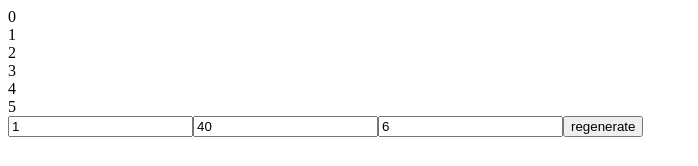
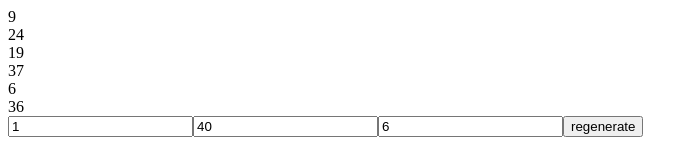
Before and after one commit to merchant-prince/008-pwa-random-numbers-generator, a Vue app: page / in a window 1280 px wide. Shown: the top 166 px of the page, without its empty margins (0-698 px from the left). Built offline with nearby package versions, Linux system fonts and the light colour scheme.

Commit message:
tdd: can change random numbers' range

```diff
--- a/src/App.vue
+++ b/src/App.vue
@@ -1,24 +1,50 @@
 <script setup lang="ts">
-import { ref } from "vue";
+import { computed, ref } from "vue";
 
 const numberCount = ref(6);
+
+const minimumNumber = ref(1);
+const maximumNumber = ref(40);
+
+const generateRandomNumberBetween = (minimum: number, maximum: number) => {
+  minimum = Math.ceil(minimum);
+  maximum = Math.floor(maximum);
+
+  return Math.floor(Math.random() * (maximum - minimum + 1) + minimum);
+};
+
+const randomNumbers = computed(() =>
+  new Array(numberCount.value)
+    .fill(undefined)
+    .map(() =>
+      generateRandomNumberBetween(minimumNumber.value, maximumNumber.value)
+    )
+);
 </script>
 
 <template>
   <main>
     <article data-test="random-numbers">
       <section
-        v-for="index in [...Array(numberCount).keys()]"
+        v-for="(randomNumber, index) in randomNumbers"
         :key="index"
         :data-test="`random-number-${index}`"
       >
-        {{ index }}
+        {{ randomNumber }}
       </section>
     </article>
 
     <section data-test="controls">
-      <input type="number" data-test="minimum-number" value="1" />
-      <input type="number" data-test="maximum-number" value="40" />
+      <input
+        v-model.number="minimumNumber"
+        type="number"
+        data-test="minimum-number"
+      />
+      <input
+        v-model.number="maximumNumber"
+        type="number"
+        data-test="maximum-number"
+      />
       <input
         v-model.number="numberCount"
         type="number"
```
Also changed, not shown: 1 other file (tests, documents, lock files or other folders).
